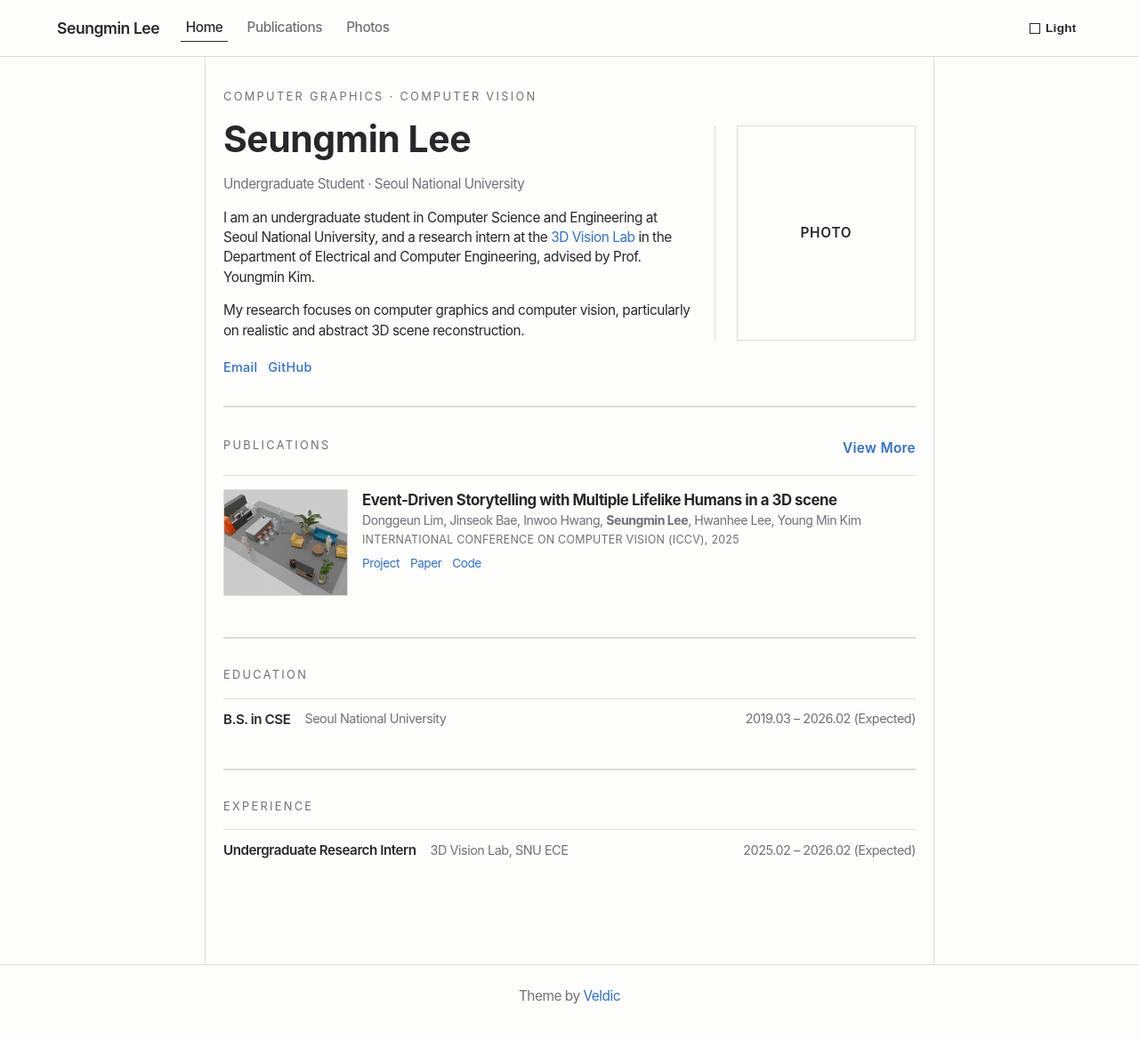
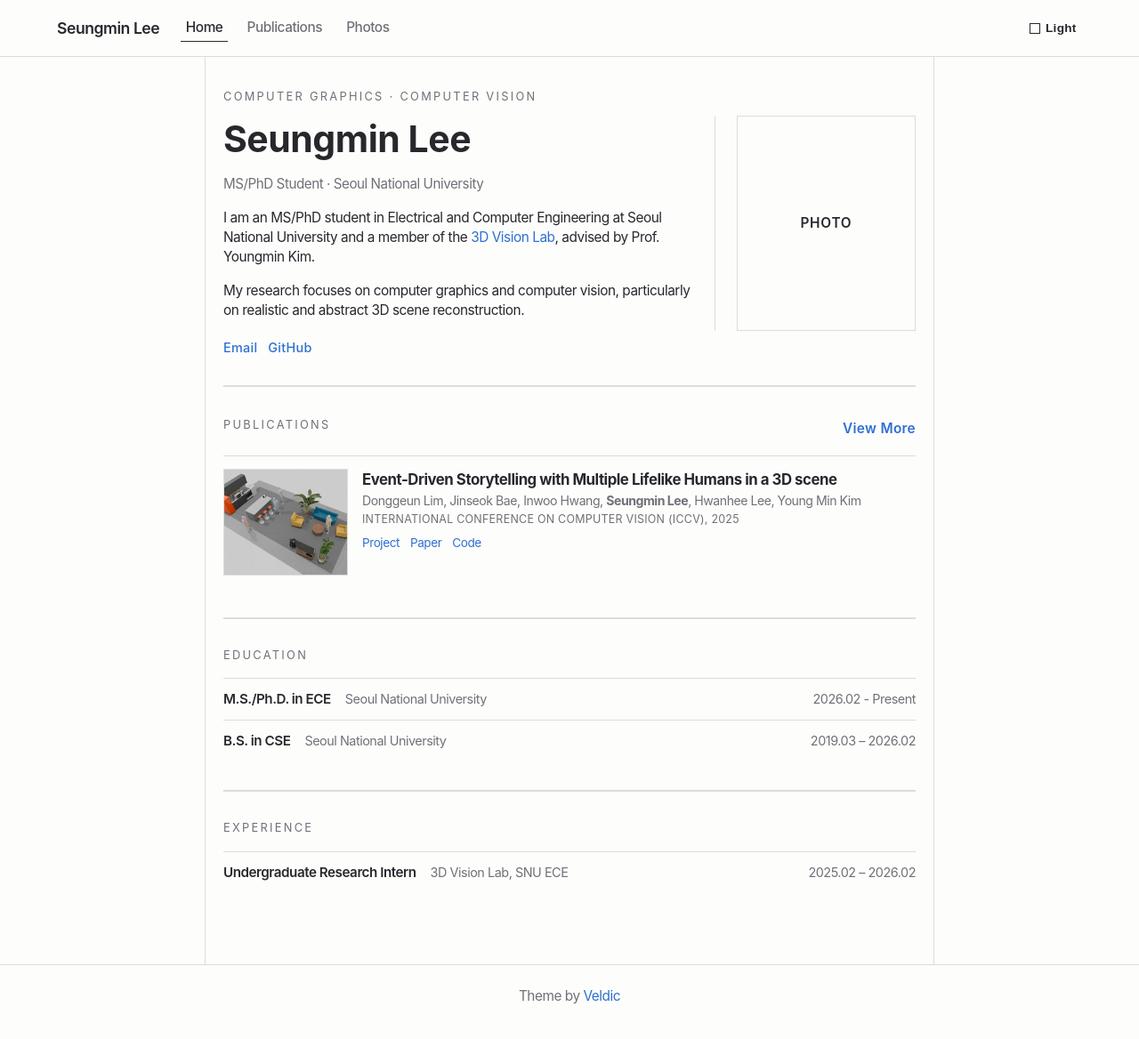
Before and after one commit to veldic/veldic.github.io, a Jekyll site: the page built from index.md, in a window 1280 px wide and 1171 px high. Shown: the top 1168 px of the window at 89% size. Built offline with Jekyll 4.4.1, drawn with Linux system fonts in a browser that asks for light colours; some web fonts are replaced.

Commit message:
Update personal information

```diff
--- a/_data/information.yml
+++ b/_data/information.yml
@@ -1,9 +1,9 @@
 hero:
   eyebrow: "Computer Graphics · Computer Vision"
   name: "Seungmin Lee"
-  subtitle: "Undergraduate Student · Seoul National University"
+  subtitle: "MS/PhD Student · Seoul National University"
   intro:
-    - "I am an undergraduate student in Computer Science and Engineering at Seoul National University, and a research intern at the <a href=\"https://3d.snu.ac.kr\">3D Vision Lab</a> in the Department of Electrical and Computer Engineering, advised by Prof. Youngmin Kim."
+    - "I am an MS/PhD student in Electrical and Computer Engineering at Seoul National University and a member of the <a href=\"https://3d.snu.ac.kr\">3D Vision Lab</a>, advised by Prof. Youngmin Kim."
     - "My research focuses on computer graphics and computer vision, particularly on realistic and abstract 3D scene reconstruction."
   profile_placeholder: "Photo"
   photo:
@@ -13,16 +13,19 @@ hero:
 education:
   eyebrow: "Education"
   entries:
+    - degree: "M.S./Ph.D. in ECE"
+      school: "Seoul National University"
+      period: "2026.02 - Present"
     - degree: "B.S. in CSE"
       school: "Seoul National University"
-      period: "2019.03 – 2026.02 (Expected)"
+      period: "2019.03 – 2026.02"
 
 experiences:
   eyebrow: "Experience"
   entries:
     - role: "Undergraduate Research Intern"
       organization: "3D Vision Lab, SNU ECE"
-      period: "2025.02 – 2026.02 (Expected)"
+      period: "2025.02 – 2026.02"
 
 contact_links:
   - label: "Email"
```
